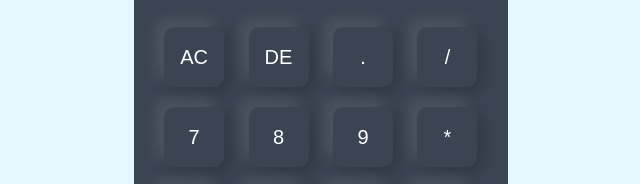
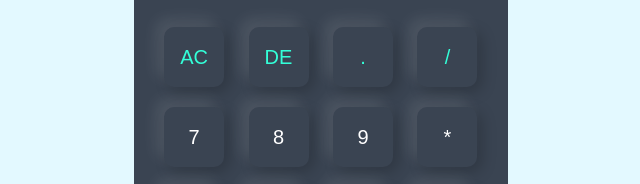
Before and after one commit to Mendeezee/calculator, a plain HTML site: page index.html in a window 1280 px wide. Shown: the part 243-427 px from the top of the page, 319-959 px from the left. Drawn offline with Linux system fonts and the light colour scheme.

Commit message:
added color to first row

```diff
--- a/index.html
+++ b/index.html
@@ -15,10 +15,10 @@
                 <input type="text" name="display">
             </div>
             <div>
-                <input type="button" value="AC" onclick="display.value = '' ">
-                <input type="button" value="DE" onclick="display.value = display.value.toString().slice(0, -1)">
-                <input type="button" value="." onclick="display.value += '.' ">
-                <input type="button" value="/" onclick="display.value += '/' ">
+                <input type="button" value="AC" onclick="display.value = '' " class="operator">
+                <input type="button" value="DE" onclick="display.value = display.value.toString().slice(0, -1)" class="operator">
+                <input type="button" value="." onclick="display.value += '.' " class="operator">
+                <input type="button" value="/" onclick="display.value += '/' " class="operator">
             </div>
             <div>
                 <input type="button" value="7" onclick="display.value += '7' ">
--- a/style.css
+++ b/style.css
@@ -45,5 +45,7 @@ form .display input{
 }
 form input.equal{
     width: 145px;
-
 }
+form input.operator{
+    color: #33ffd8;
+}
```
